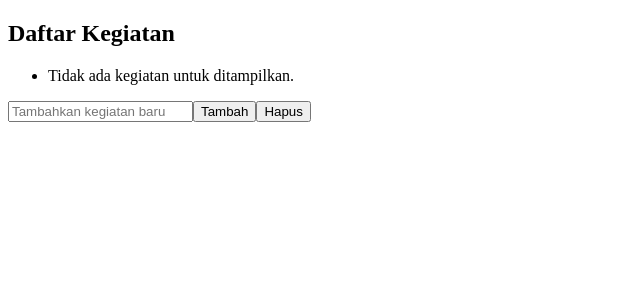
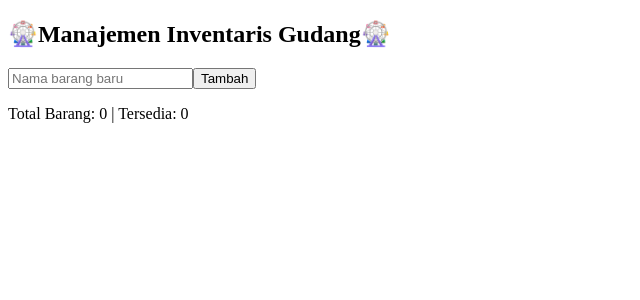
Before and after one commit to yonaanggraini/32-pbk-uts-233510440, a Vue app: page / in a window 1280 px wide. Shown: the top 300 px of the page, without its empty margins (0-640 px from the left). Built offline with nearby package versions, Linux system fonts and the light colour scheme.

Commit message:
Menambah Function Menghapus

```diff
--- a/src/components/Todo-app.vue
+++ b/src/components/Todo-app.vue
@@ -1,36 +1,91 @@
-<script setup>
+ <script setup>
 import { ref } from 'vue';
 
-const activities = ref([]);
+const items = ref([]);
+const newItem = ref('');
+const showOnlyAvailable = ref(false);
+const editingIndex = ref(null);
+const editedName = ref('');
 
-const newActivity = ref('');
-
-const addActivity = () => {
-  if (newActivity.value.trim()) {
-    activities.value.push({ text: newActivity.value, completed: false });
-    newActivity.value = '';
+const addItem = () => {
+  if (newItem.value.trim()) {
+    items.value.push({ name: newItem.value, available: true });
+    newItem.value = '';
   }
 };
 
-const cancelActivity = (index) => {
-  activities.value.splice(index, 1);
+const removeItem = (index) => {
+  items.value.splice(index, 1);
 };
+
+const toggleAvailability = (index) => {
+  items.value[index].available = !items.value[index].available;
+};
+
+const startEditing = (index) => {
+  editingIndex.value = index;
+  editedName.value = items.value[index].name;
+};
+
+const saveEdit = (index) => {
+  if (editedName.value.trim()) {
+    items.value[index].name = editedName.value;
+    editingIndex.value = null;
+  }
+};
+
+const cancelEdit = () => {
+  editingIndex.value = null;
+};
+
+const filteredItems = () => {
+  return showOnlyAvailable.value
+    ? items.value.filter(item => item.available)
+    : items.value;
+};
+
+const totalItems = () => items.value.length;
+const availableItems = () =>
+  items.value.filter(i => i.available).length;
 </script>
 
 <template>
   <div class="page-wrapper">
     <div class="container">
-      <h2 class="title">Daftar Kegiatan</h2>
+      <h2 class="title">🎡Manajemen Inventaris Gudang🎡</h2>
+
+      <div class="input-container">
+        <input v-model="newItem" class="input-field" placeholder="Nama barang baru" />
+        <button @click="addItem" class="add-button">Tambah</button>
+      </div>
+
+
+      <div class="summary">
+        <p>Total Barang: {{ totalItems() }} | Tersedia: {{ availableItems() }}</p>
+      </div>
+
       <ul class="activity-list">
-        <li v-if="activities.length === 0" class="activity-item empty-item">
-          Tidak ada kegiatan untuk ditampilkan.
+
+        <li v-for="(item, index) in filteredItems()" :key="index" class="activity-item">
+
+          <template v-if="editingIndex === index">
+            <input v-model="editedName" class="input-field small" />
+            <button @click="saveEdit(index)" class="add-button small">Simpan</button>
+            <button @click="cancelEdit" class="delete-button small">Batal</button>
+          </template>
+
+          <template v-else>
+            <span class="activity-text" :class="{ completed: !item.available }">
+              {{ item.name }}
+            </span>
+            <div class="button-group">
+              <button @click="startEditing(index)" class="add-button small">Edit</button>
+              <button @click="removeItem(index)" class="delete-button small">Hapus</button>
+            </div>
+          </template>
         </li>
       </ul>
+
     </div>
-    <div class="input-container">
-    <input v-model="newActivity" class="input-field" placeholder="Tambahkan kegiatan baru" />
-    <button @click="addActivity" class="add-button">Tambah</button>
-    <button @click="cancelActivity(index)" class="delete-button small">Hapus</button>
-  </div>
   </div>
 </template>
```
